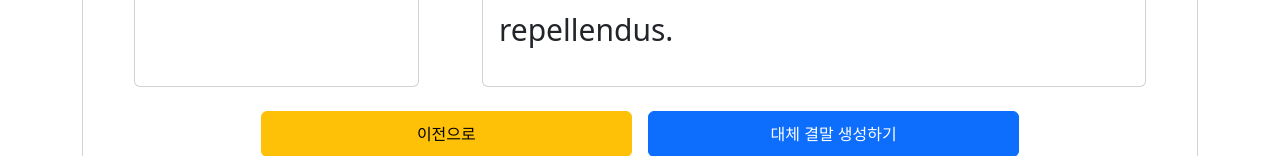
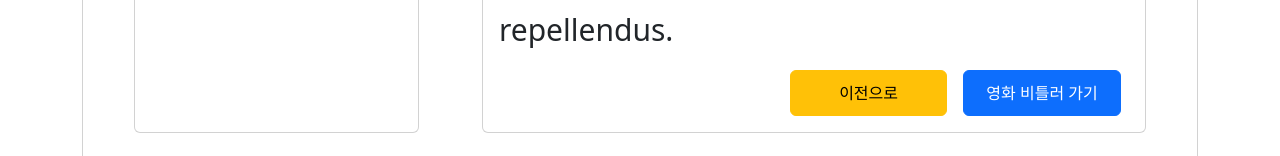
Before and after one commit to Owhen-Min/AltEnds, a Vue app in the folder front/: page /movielist/1 in a window 1280 px wide. Shown: the part 796-952 px from the top of the page. Built offline with nearby package versions, Linux system fonts and the light colour scheme.

Commit message:
style:front-MovieListDetailView

```diff
--- a/front/src/views/MovieListDetailView.vue
+++ b/front/src/views/MovieListDetailView.vue
@@ -14,12 +14,18 @@ vue
                 <p class="movie-summary">
                     At vero eos et accusamus et iusto odio dignissimos ducimus qui blanditiis praesentium voluptatum deleniti atque corrupti quos dolores et quas molestias excepturi sint occaecati cupiditate non provident, similique sunt in culpa qui officia deserunt mollitia animi, id est laborum et dolorum fuga. Et harum quidem rerum facilis est et expedita distinctio. Nam libero tempore, cum soluta nobis est eligendi optio cumque nihil impedit quo minus id quod maxime placeat facere possimus, omnis voluptas assumenda est, omnis dolor repellendus.
                 </p>
+                <div class="button-container d-flex justify-content-end">
+                    <RouterLink :to="{name:'movielist'}" class="col-3 mx-2">
+                        <button class="btn btn-warning col-12">이전으로</button>
+                    </RouterLink>
+                    <RouterLink to="/" class="col-3 mx-2">
+                        <button class="btn btn-primary col-12">영화 비틀러 가기</button>
+                    </RouterLink>
+                </div>
             </div>
         </div>
-        <div class="row mt-4 justify-content-center">
-            <button class="btn btn-warning col-4 mx-2">이전으로</button>
-            <button class="btn btn-primary col-4 mx-2">대체 결말 생성하기</button>
-        </div>
+        <br>
+
     </div>
 </template>
 
@@ -63,4 +69,6 @@ const movie = ref({
 .movie-summary {
     font-size: 30px;
 }
+
+
 </style>
```
